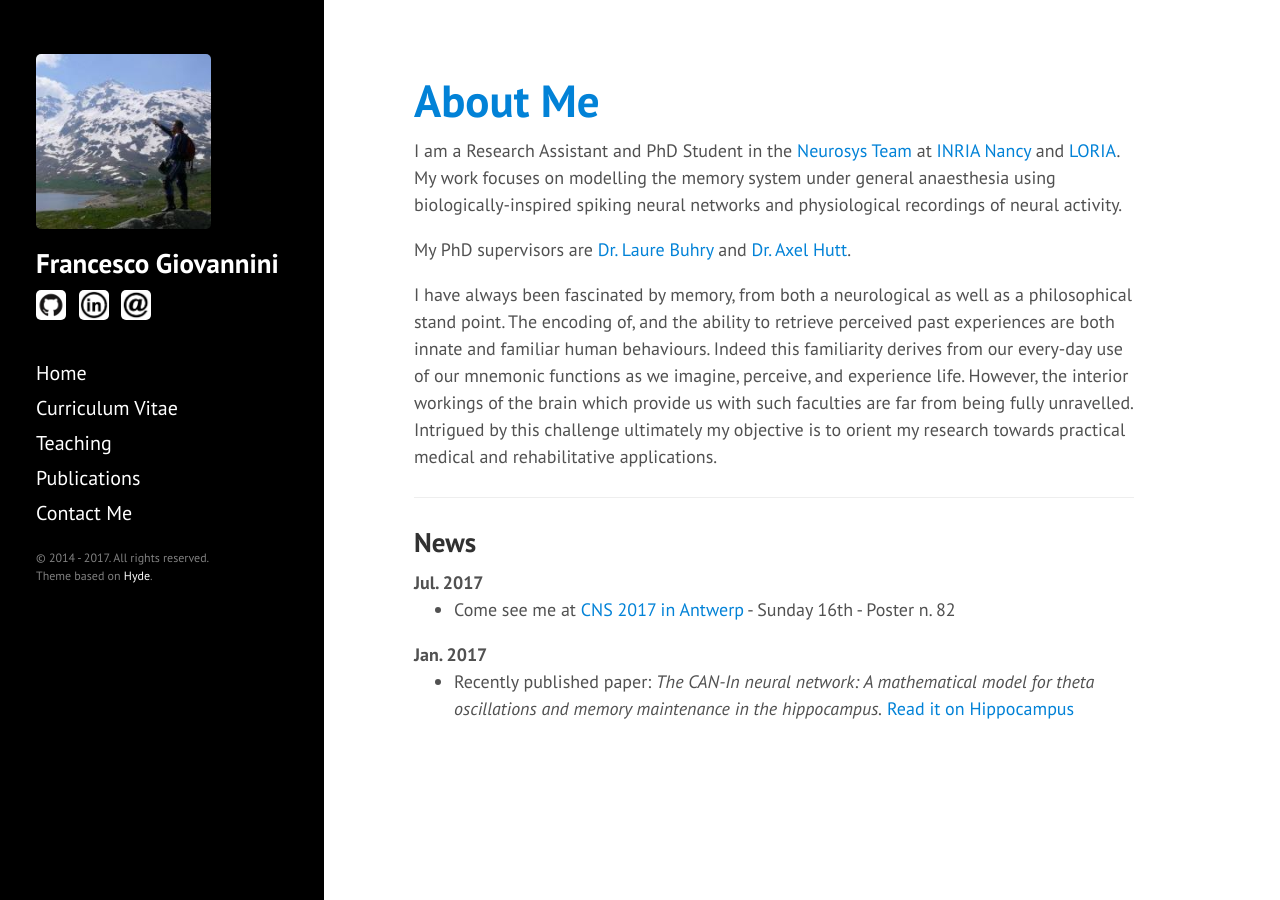
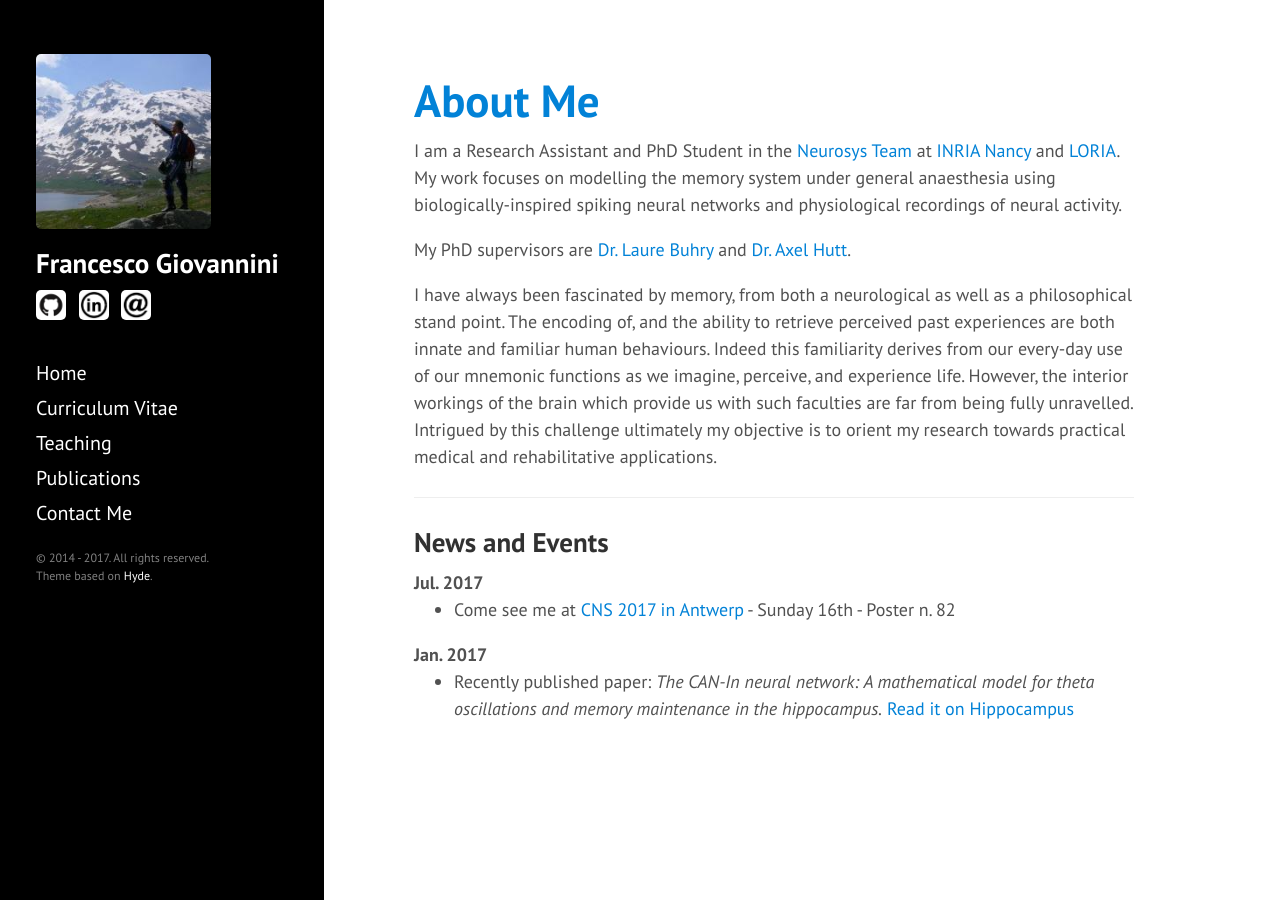
Before and after one commit to JoErNanO/joernano.github.io, a Jekyll site: the page built from index.html, in a window 1280 px wide. Built offline with Jekyll 4.4.1, drawn with Linux system fonts in a browser that asks for light colours; the list of posts is cut into pages by our own code.

Commit message:
[INDEX] Update title for news.

```diff
--- a/index.html
+++ b/index.html
@@ -15,7 +15,7 @@ Intrigued by this challenge ultimately my objective is to orient my research tow
 
 <hr />
 
-<h2 id="news">News</h2>
+<h2 id="news">News and Events</h2>
 <b>Jul. 2017 </b>
 <ul>
     <li>Come see me at <a href="http://www.cnsorg.org/cns-2017-presentations">CNS 2017 in Antwerp</a> - Sunday 16th - Poster n. 82
```
